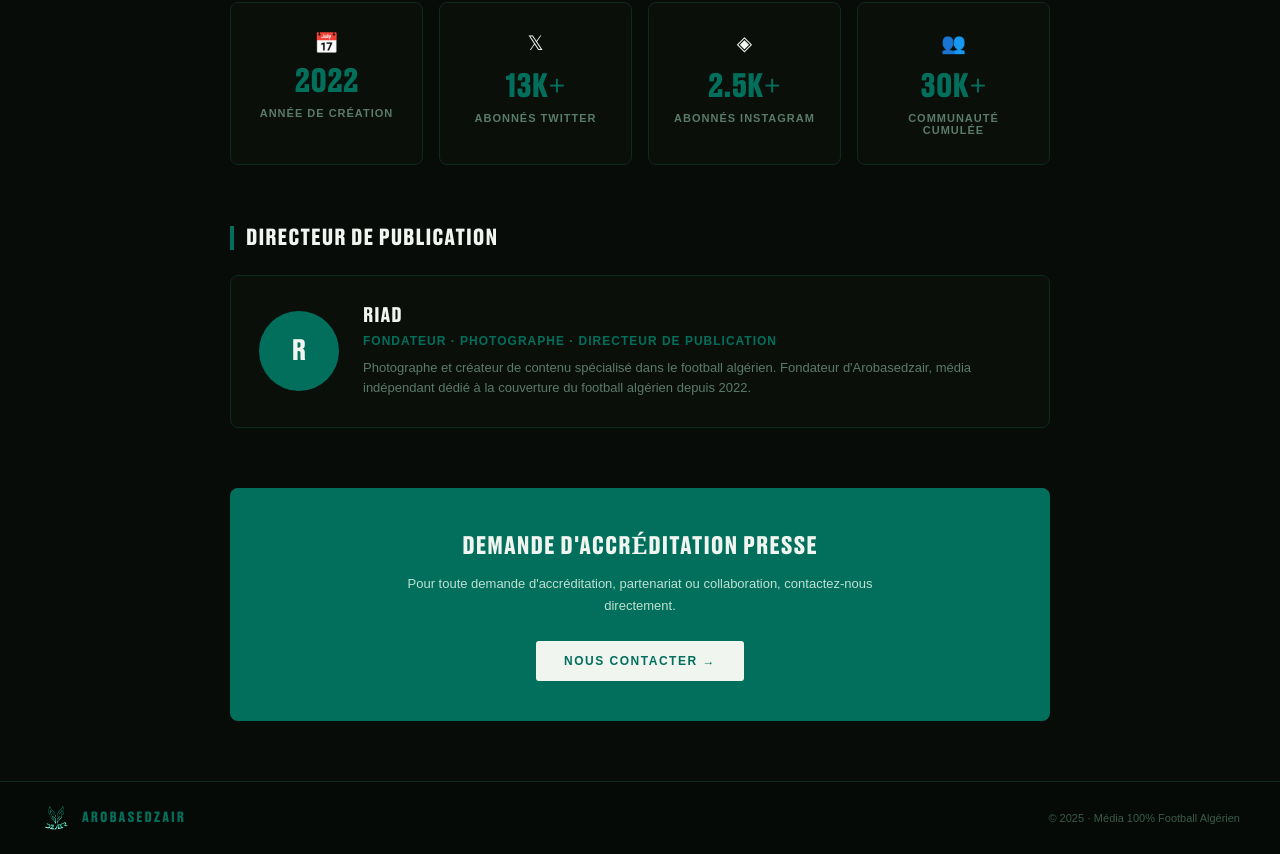
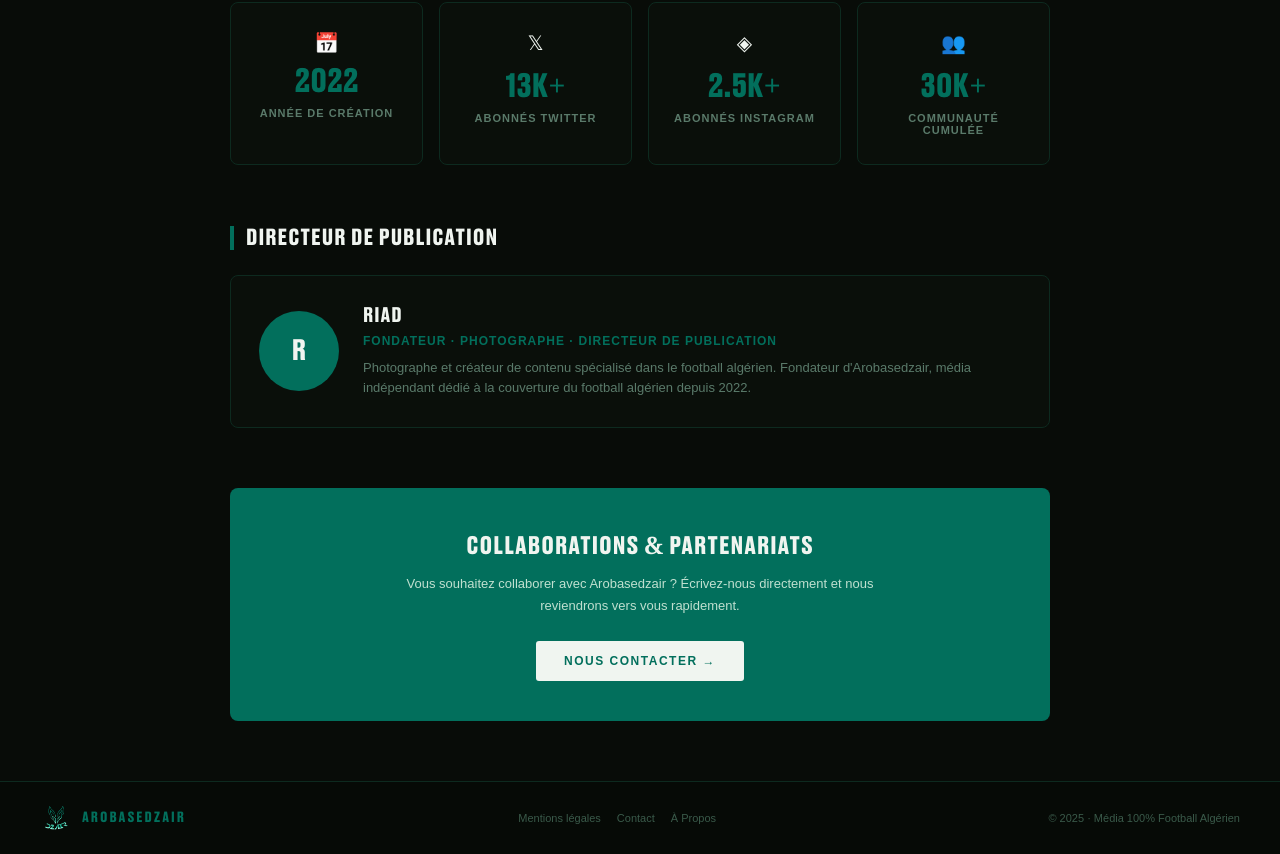
Before and after one commit to riadshr71-sketch/arobasedzair, a Next.js app: page /a-propos in a window 1280 px wide. Shown: the part 1186-2040 px from the top of the page. Built offline with nearby package versions, Linux system fonts and the light colour scheme.

Commit message:
update a-propos

```diff
--- a/app/a-propos/page.tsx
+++ b/app/a-propos/page.tsx
@@ -1,5 +1,6 @@
 import Navbar from '../components/Navbar';
 import Image from 'next/image';
+
 export default function APropos() {
   return (
     <main style={{ background: '#080c08', minHeight: '100vh', color: '#f0f5f0' }}>
@@ -92,9 +93,9 @@ export default function APropos() {
         </div>
 
         <div style={{ background: '#026f5c', borderRadius: '8px', padding: '40px', textAlign: 'center' as const }}>
-          <h3 style={{ fontFamily: 'Druk, Georgia, serif', fontSize: '24px', textTransform: 'uppercase' as const, letterSpacing: '1px', marginBottom: '12px' }}>Demande d'accréditation presse</h3>
+          <h3 style={{ fontFamily: 'Druk, Georgia, serif', fontSize: '24px', textTransform: 'uppercase' as const, letterSpacing: '1px', marginBottom: '12px' }}>Collaborations & Partenariats</h3>
           <p style={{ fontSize: '13px', color: '#c0e0d0', lineHeight: 1.7, marginBottom: '24px', maxWidth: '500px', margin: '0 auto 24px' }}>
-            Pour toute demande d'accréditation, partenariat ou collaboration, contactez-nous directement.
+            Vous souhaitez collaborer avec Arobasedzair ? Écrivez-nous directement et nous reviendrons vers vous rapidement.
           </p>
           <a href="/contact" style={{ display: 'inline-block', background: '#f0f5f0', color: '#026f5c', fontSize: '12px', fontWeight: 700, padding: '13px 28px', borderRadius: '3px', textTransform: 'uppercase' as const, letterSpacing: '1.5px', textDecoration: 'none' }}>
             Nous contacter →
@@ -103,10 +104,15 @@ export default function APropos() {
 
       </div>
 
-      <div style={{ background: '#060a06', borderTop: '1px solid #0d2a1f', padding: '20px 40px', display: 'flex', justifyContent: 'space-between', alignItems: 'center' }}>
+      <div className="footer">
         <div style={{ display: 'flex', alignItems: 'center', gap: '10px' }}>
           <Image src="/images/arobaselogo.png" alt="Arobasedzair" width={32} height={32} style={{ objectFit: 'contain' }} />
           <span style={{ fontFamily: 'Druk, Georgia, serif', fontSize: '14px', letterSpacing: '2px', color: '#026f5c', textTransform: 'uppercase' as const }}>Arobasedzair</span>
+        </div>
+        <div style={{ display: 'flex', gap: '16px', fontSize: '11px', flexWrap: 'wrap' as const, justifyContent: 'center' }}>
+          <a href="/mentions-legales" style={{ color: '#3a5a4a', textDecoration: 'none' }}>Mentions légales</a>
+          <a href="/contact" style={{ color: '#3a5a4a', textDecoration: 'none' }}>Contact</a>
+          <a href="/a-propos" style={{ color: '#3a5a4a', textDecoration: 'none' }}>À Propos</a>
         </div>
         <div style={{ fontSize: '11px', color: '#3a5a4a' }}>© 2025 · Média 100% Football Algérien</div>
       </div>
```
